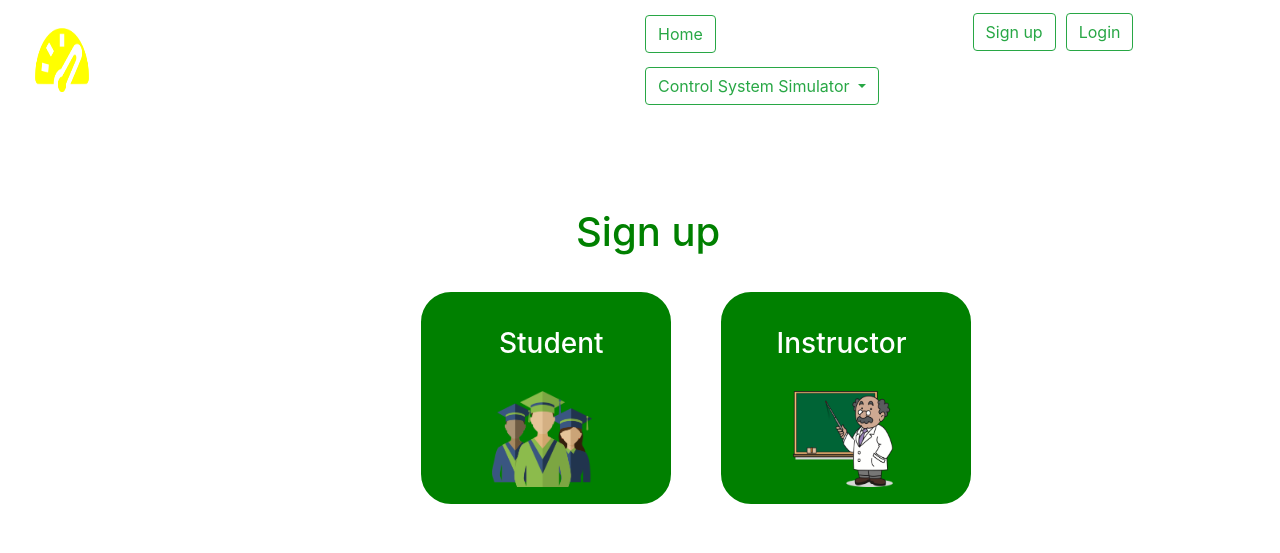
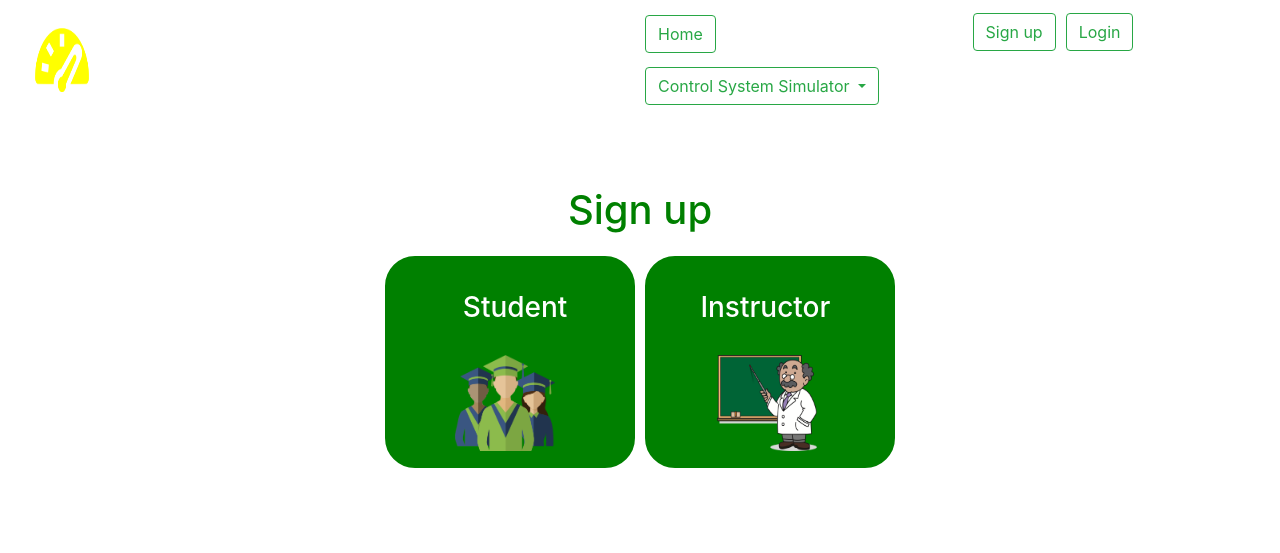
Before and after one commit to AhmedShehab/control_simulator, a Django app: page /register/ in a window 1280 px wide; the page is wider, and only the part inside the window is pictured. Shown: the top 553 px of that part. Run offline with Django 3.2, Linux system fonts and the light colour scheme; data comes from the database, SQL or seed files in the repository; both versions use the stored data as it was after the commit.

Commit message:
Made Login/Signup Pages Responsive

```diff
--- a/main/static/main/css/cred.css
+++ b/main/static/main/css/cred.css
@@ -1,17 +1,5 @@
 .cred_form{
     text-align: center;
-}
-@media screen and (max-width: 600px) {
-    .cred_form{
-        height: 60vh;
-    }
-    .studentInstructorGrid{
-        margin-left: 10px;
-        grid-template-columns: 100%;
-    }
-    .studentGridItem,.instructorGridItem{
-        width: 100%;
-    }
 }
 .cred{
     border-top:none ;
@@ -76,17 +64,23 @@
     opacity: 1;
 }
 .container{
-    margin: 0;
     position: relative;
     top: 50%;
     left:50%;
-    transform: translate(-50%,18%);
-    width:400px;
-    height: 400px;
+    transform: translate(-50%,0%);
+    width:30%;
     border-radius: 20px;
     margin-left: -3px;
 }
-
+@media screen and (max-width: 600px){
+    .container{
+        width:80%;
+        transform: translate(-50%,-3%);
+    }
+    .studentInstructorGrid{
+        transform: translate(0%,0%);
+    }
+}
 .signup{
     color: green;
     text-decoration: none;
@@ -96,13 +90,15 @@
     text-decoration: underline;
     background-color: snow;
 }
-
+.flexBox{
+    margin-top: 5%;
+    flex-basis: calc(100%);
+    text-align: center;
+}
 .studentInstructorGrid{
-    display: grid;
-    grid-template-columns: 300px 300px;
-    padding: 50px;
-    margin-top: 2%;
-    margin-left: 29%;
+    display: flex;
+    flex-wrap: wrap;
+    justify-content: center;
 }
 .studentGridItem,.instructorGridItem{
     background-color: green;
@@ -117,7 +113,7 @@
     border: black solid
 }
 .studentGridItem{
-    margin-left: 0%;
+    margin-right: 10px;
 }
 .child1{
     position: relative;
--- a/main/static/main/script/register.js
+++ b/main/static/main/script/register.js
@@ -1,6 +1,7 @@
 function openStudentForm(){
     document.getElementById("studentForm").style.display = "block";
-    document.getElementById("studInstForm").style.display = "none";
+    document.getElementById("studForm").style.display = "none";
+    document.getElementById("instForm").style.display = "none";
 }
 
 /* function closeStudentForm(){
@@ -10,7 +11,8 @@ function openStudentForm(){
 function openInstructorForm(){
     status = "i";
     document.getElementById("instructorForm").style.display = "block";
-    document.getElementById("studInstForm").style.display = "none";
+    document.getElementById("studForm").style.display = "none";
+    document.getElementById("instForm").style.display = "none";
 }
 /*
 function closeInstructorForm(){
--- a/main/templates/main/login.html
+++ b/main/templates/main/login.html
@@ -10,6 +10,12 @@
                 display: flex;
                 justify-content: center;
                 align-items: center;
+            }
+            @media screen and (max-width: 600px){
+                .test{
+                    width:100%;
+                    height: 50vh;
+                }
             }
 </style>
 {% endblock head %}
--- a/main/templates/main/register.html
+++ b/main/templates/main/register.html
@@ -5,15 +5,17 @@
 <link href="{% static 'main/css/cred.css' %}" rel="stylesheet">
 {% endblock head %}
 {% block body %}
-<h1 style="color: green;position: relative;left: 45%;margin-top: 7%;margin-bottom: -4%;">Sign up</h1>
-<div class="studentInstructorGrid" id="studInstForm">
-    <div class="studentGridItem" onclick="openStudentForm()" >
+<div class="studentInstructorGrid" >
+        <div class="flexBox">
+            <h1 style="color: green;">Sign up</h1>
+        </div>
+    <div class="studentGridItem" id="studForm" onclick="openStudentForm()" >
         <div class="child1">
             <h3 style="color: white;width: 250px; padding: 20px;">Student</h3>
             <img class="studImg" src="{% static 'main/images/studentIcon.png' %}" alt="Student Image">
         </div>
         </div>
-    <div class="instructorGridItem" onclick="openInstructorForm()">
+    <div class="instructorGridItem" id="instForm" onclick="openInstructorForm()">
         <div class="child2">
             <h3 style="color: white;width: 250px; padding: 20px;">Instructor</h3>
             <img class="instImg" src="{% static 'main/images/instructorIcon.png' %}" alt="Professor Image">
```
Also changed, not shown: db.sqlite3.
